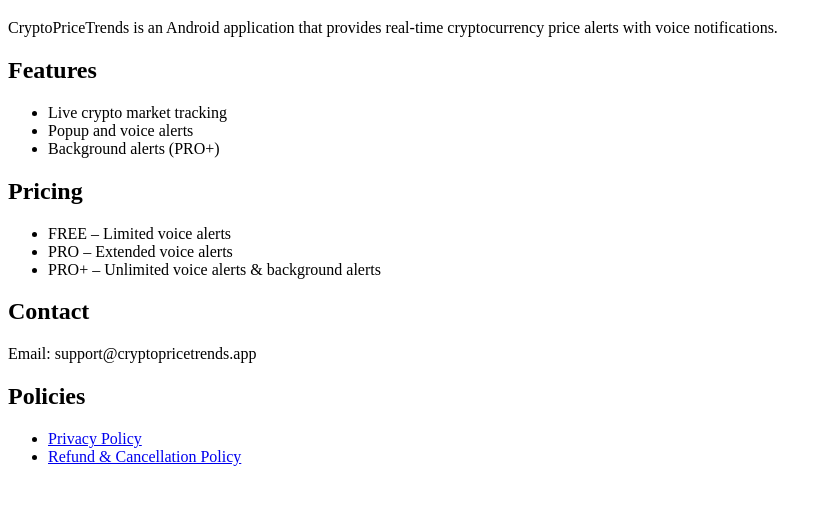
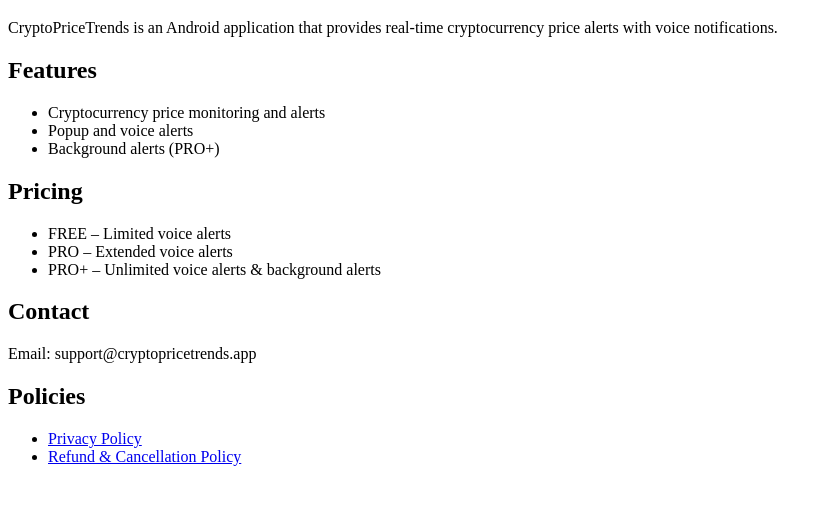
Before and after one commit to kashinath/cryptopricetrends-site, a plain HTML site: page index.html in a window 1280 px wide. Shown: the part 61-566 px from the top of the page, without its empty margins (0-832 px from the left). Drawn offline with Linux system fonts and the light colour scheme.

Commit message:
Update index.html

```diff
--- a/index.html
+++ b/index.html
@@ -14,7 +14,7 @@
 
   <h2>Features</h2>
   <ul>
-    <li>Live crypto market tracking</li>
+    <li>Cryptocurrency price monitoring and alerts</li>
     <li>Popup and voice alerts</li>
     <li>Background alerts (PRO+)</li>
   </ul>
```
